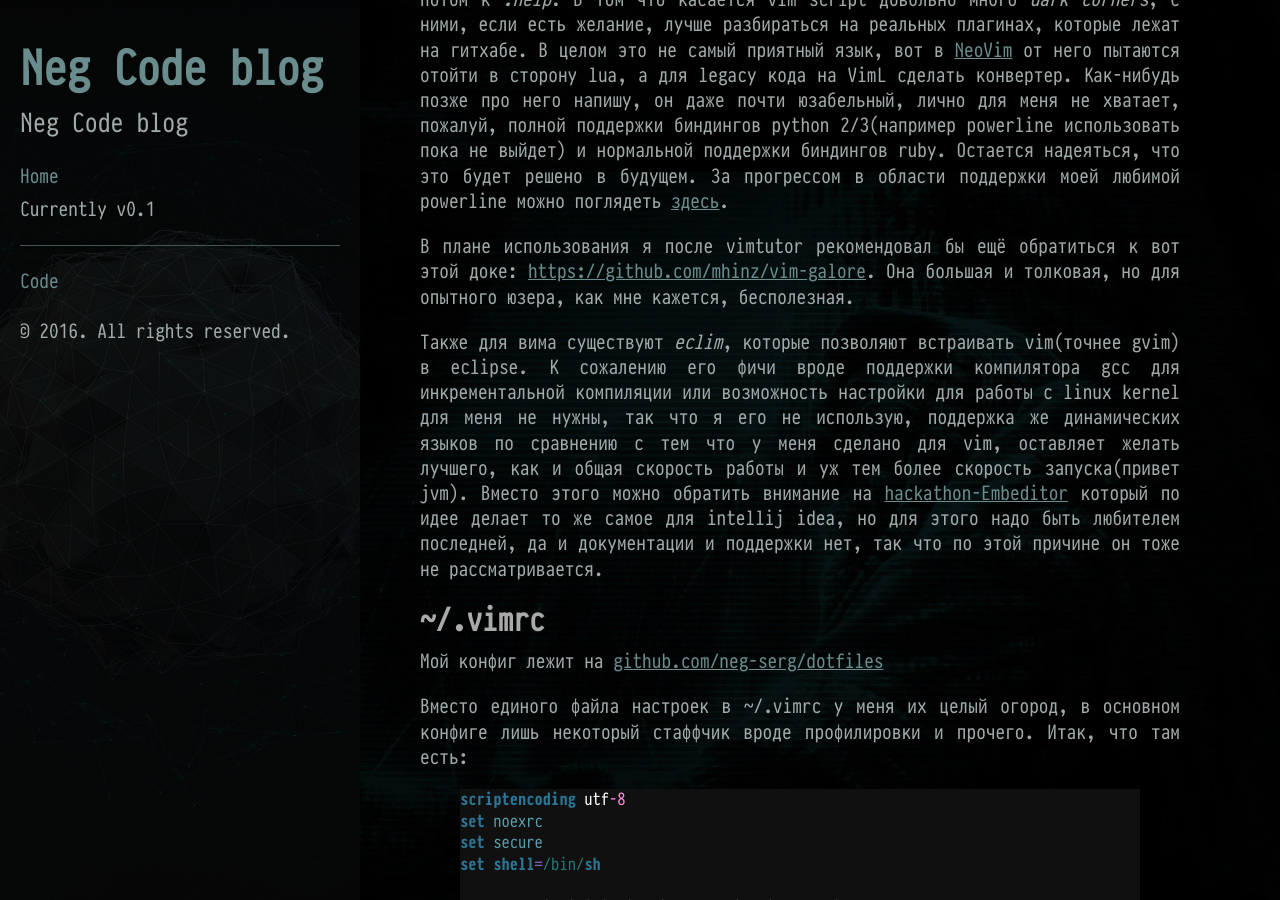
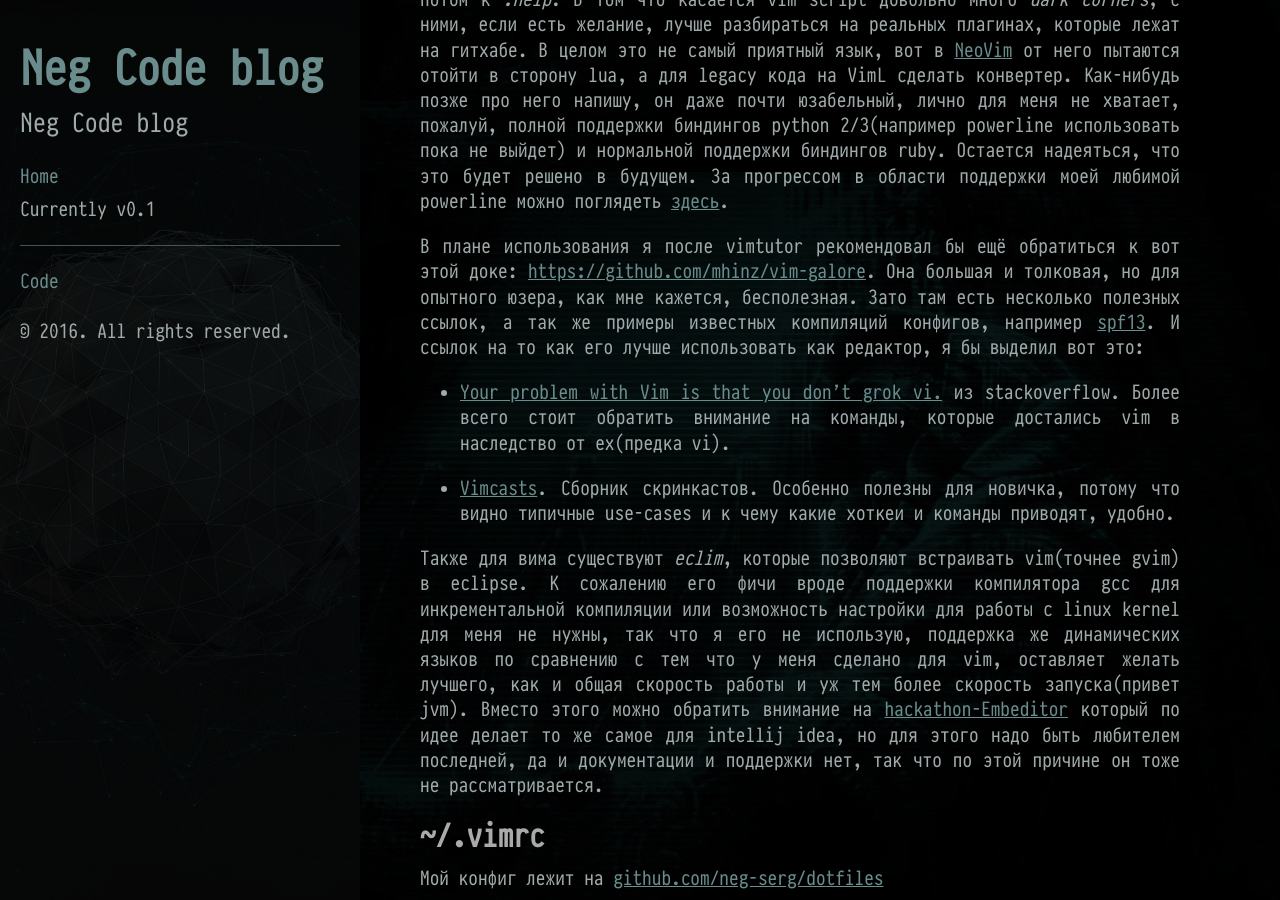
Before and after one commit to neg-serg/neg-serg.github.io, a Jekyll site: the page built from _posts/2016-01-25-vim-as-ide.md, in a window 1280 px wide and 900 px high, scrolled down 728 px. Built offline with Jekyll 4.4.1, drawn with Linux system fonts in a browser that asks for light colours; comment, search, counter and statistics services are not loaded.

Commit message:
update vim as ide

```diff
--- a/_posts/2016-01-25-vim-as-ide.md
+++ b/_posts/2016-01-25-vim-as-ide.md
@@ -50,9 +50,20 @@ legacy кода на VimL сделать конвертер. Как-нибудь
 поглядеть <a href="https://github.com/powerline/powerline/pull/1507">здесь</a>.
 
 В плане использования я после vimtutor рекомендовал бы ещё обратиться к вот
-этой доке: <a
-href="https://github.com/mhinz/vim-galore">https://github.com/mhinz/vim-galore</a>.
+этой доке: <a href="https://github.com/mhinz/vim-galore">https://github.com/mhinz/vim-galore</a>.
 Она большая и толковая, но для опытного юзера, как мне кажется, бесполезная.
+Зато там есть несколько полезных ссылок, а так же примеры известных
+компиляций конфигов, например  <a href="https://github.com/spf13/spf13-vim">spf13</a>.
+И ссылок на то как его лучше использовать как редактор, я бы выделил вот это:
+
+* <a href="https://stackoverflow.com/questions/1218390/what-is-your-most-productive-shortcut-with-vim/1220118#1220118">
+Your problem with Vim is that you don't grok vi.</a> из stackoverflow. Более
+всего стоит обратить внимание на команды, которые достались vim в наследство
+от ex(предка vi).
+
+* <a href="http://vimcasts.org/episodes/archive/">Vimcasts</a>. Сборник
+  скринкастов. Особенно полезны для новичка, потому что видно типичные
+  use-cases и к чему какие хоткеи и команды приводят, удобно.
 
 Также для вима существуют *eclim*, которые позволяют встраивать vim(точнее
 gvim) в eclipse. К сожалению его фичи вроде поддержки компилятора gcc для
```
